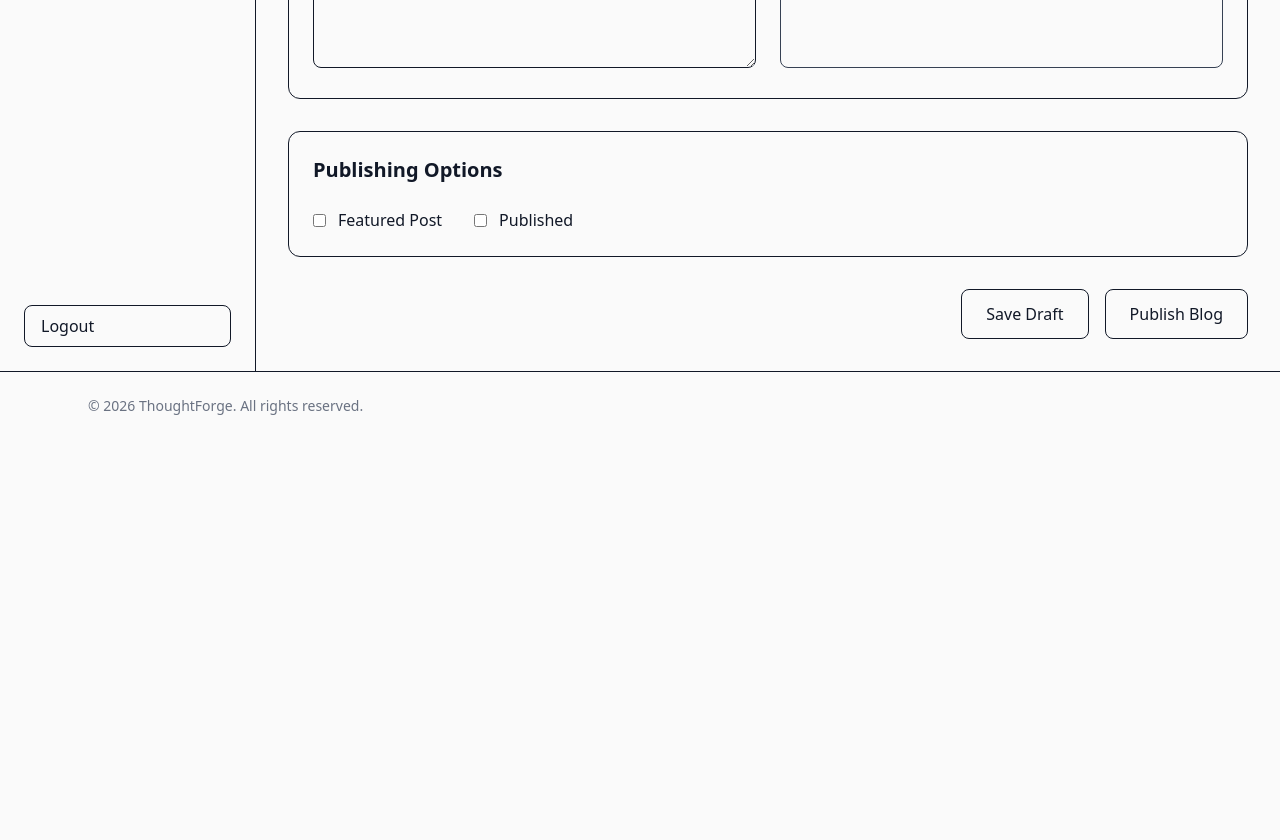
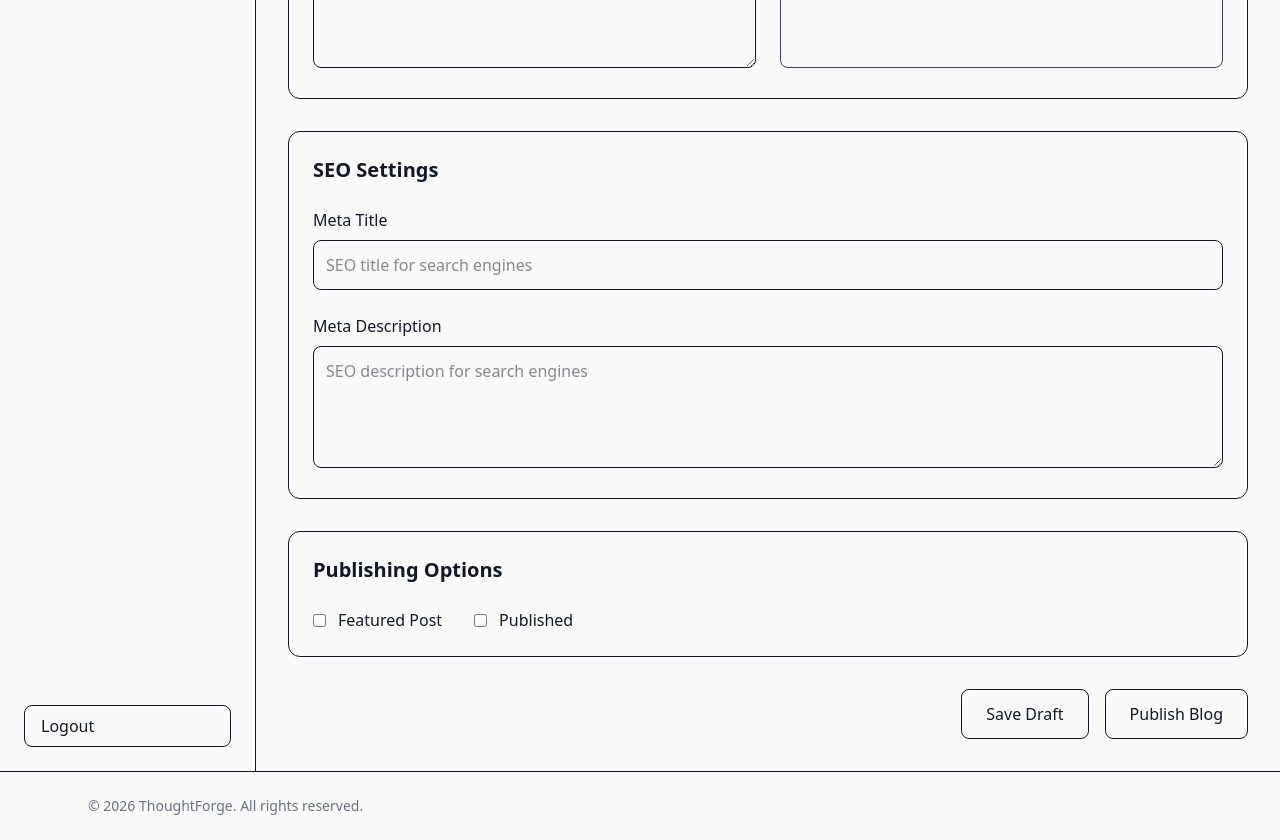
Before and after one commit to dainyjose/stackquill-web, a Next.js app: page /admin/blogs/new in a window 1280 px wide. Shown: the part 1660-2500 px from the top of the page. Before the commit the page ends 2100 px from the top, so only its background shows below. Built offline with nearby package versions, Linux system fonts and the light colour scheme; no server answers; the database is empty; sample sign-in values are in the browser's storage.

Commit message:
feat: add SEO metadata support for blogs

```diff
--- a/src/components/admin/BlogForm.tsx
+++ b/src/components/admin/BlogForm.tsx
@@ -19,6 +19,8 @@ interface BlogFormProps {
     title: string;
     slug: string;
     description: string;
+    metaTitle?: string;
+    metaDescription?: string;
     categoryId: string;
     coverImage: string;
     content: string;
@@ -38,6 +40,11 @@ export default function BlogForm({ categories, initialData }: BlogFormProps) {
   const [content, setContent] = useState(initialData?.content ?? "");
   const [featured, setFeatured] = useState(initialData?.featured ?? false);
   const [published, setPublished] = useState(initialData?.published ?? false);
+  const [metaTitle, setMetaTitle] = useState(initialData?.metaTitle ?? "");
+
+  const [metaDescription, setMetaDescription] = useState(
+    initialData?.metaDescription ?? "",
+  );
   const [uploading, setUploading] = useState(false);
   const [errors, setErrors] = useState<Record<string, string>>({});
   const router = useRouter();
@@ -98,6 +105,8 @@ export default function BlogForm({ categories, initialData }: BlogFormProps) {
           title,
           slug,
           description,
+          metaTitle,
+          metaDescription,
           content,
           categoryId,
           coverImage,
@@ -109,6 +118,8 @@ export default function BlogForm({ categories, initialData }: BlogFormProps) {
           title,
           slug,
           description,
+          metaTitle,
+          metaDescription,
           content,
           categoryId,
           coverImage,
@@ -293,6 +304,34 @@ export default function BlogForm({ categories, initialData }: BlogFormProps) {
           </div>
         </div>
       </div>
+      <div className="rounded-xl border p-6">
+        <h2 className="mb-6 text-xl font-semibold">SEO Settings</h2>
+
+        <div className="grid gap-6">
+          <div>
+            <label className="mb-2 block font-medium">Meta Title</label>
+
+            <input
+              value={metaTitle}
+              onChange={(e) => setMetaTitle(e.target.value)}
+              placeholder="SEO title for search engines"
+              className="w-full rounded-lg border p-3"
+            />
+          </div>
+
+          <div>
+            <label className="mb-2 block font-medium">Meta Description</label>
+
+            <textarea
+              rows={4}
+              value={metaDescription}
+              onChange={(e) => setMetaDescription(e.target.value)}
+              placeholder="SEO description for search engines"
+              className="w-full rounded-lg border p-3"
+            />
+          </div>
+        </div>
+      </div>
 
       {/* Publishing */}
       <div className="rounded-xl border p-6">
```
Also changed, not shown: src/actions/blog.ts (+6 -1 lines).
